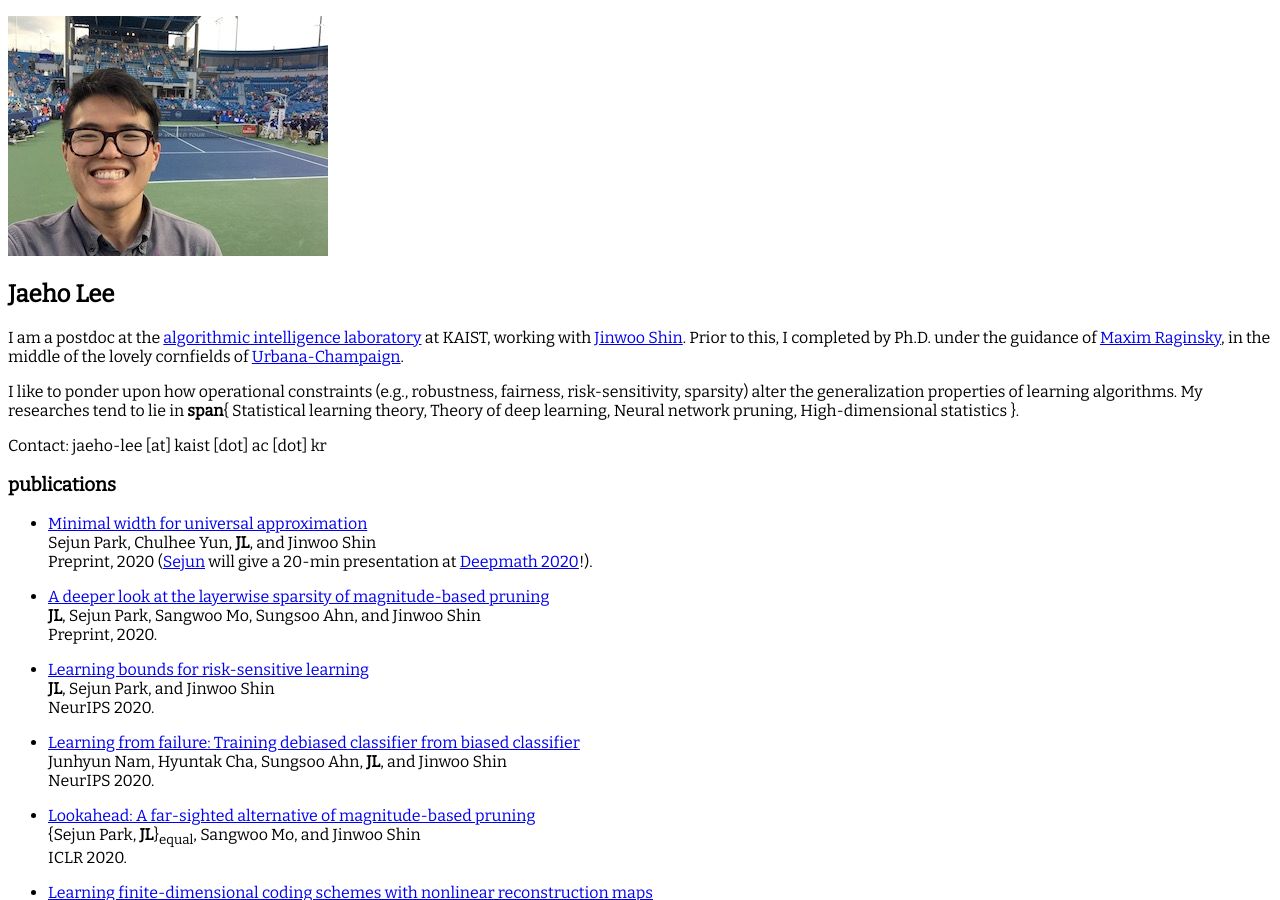
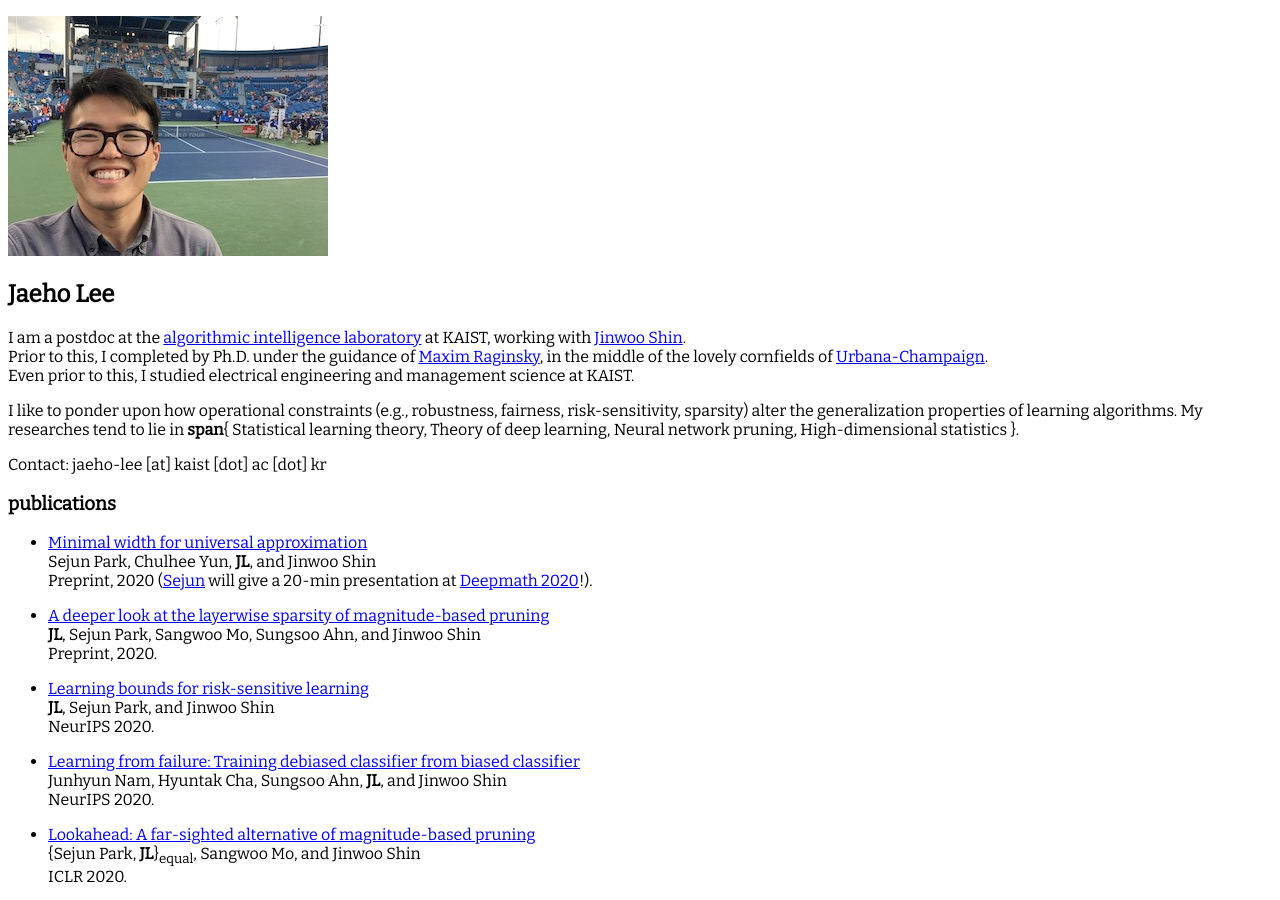
Before and after one commit to jaeho-lee/jaeho-lee.github.io, a Jekyll site: the page built from index.md, in a window 1280 px wide and 900 px high. Built offline with Jekyll 4.4.1, drawn with Linux system fonts in a browser that asks for light colours.

Commit message:
Update index.md

```diff
--- a/index.md
+++ b/index.md
@@ -6,7 +6,9 @@ title: Jaeho Lee
 <img src="assets/profile.jpg">
 
 ## Jaeho Lee
-I am a postdoc at the [algorithmic intelligence laboratory](http://alinlab.kaist.ac.kr) at KAIST, working with [Jinwoo Shin](http://alinlab.kaist.ac.kr/shin.html). Prior to this, I completed by Ph.D. under the guidance of [Maxim Raginsky](http://maxim.ece.illinois.edu), in the middle of the lovely cornfields of [Urbana-Champaign](https://illinois.edu).
+I am a postdoc at the [algorithmic intelligence laboratory](http://alinlab.kaist.ac.kr) at KAIST, working with [Jinwoo Shin](http://alinlab.kaist.ac.kr/shin.html).
+Prior to this, I completed by Ph.D. under the guidance of [Maxim Raginsky](http://maxim.ece.illinois.edu), in the middle of the lovely cornfields of [Urbana-Champaign](https://illinois.edu).
+Even prior to this, I studied electrical engineering and management science at KAIST.
 
 I like to ponder upon how operational constraints (e.g., robustness, fairness, risk-sensitivity, sparsity) alter the generalization properties of learning algorithms. My researches tend to lie in
 **span**{ Statistical learning theory, Theory of deep learning, Neural network pruning, High-dimensional statistics }.
```
